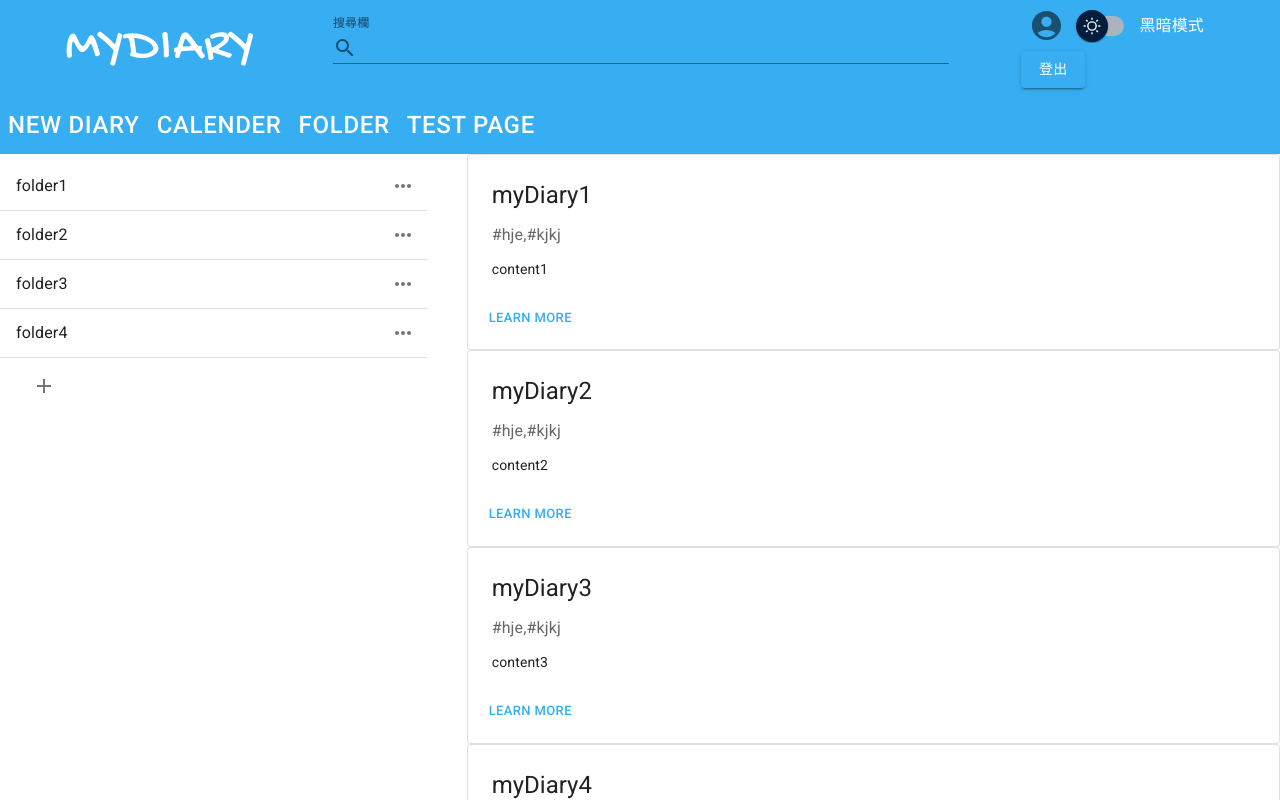
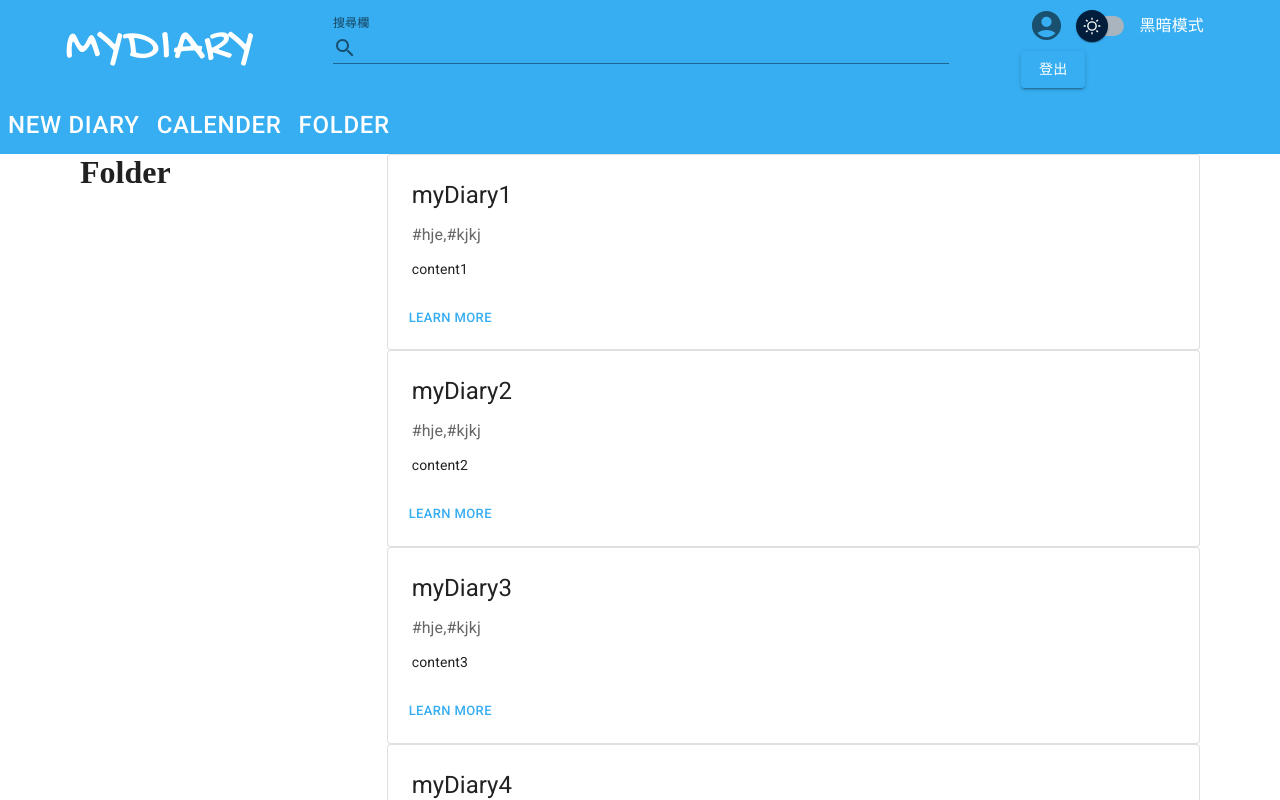
Before and after one commit to allen3325/SoftWareProject, a React (Create React App) app in the folder frontend/: page / in a window 1280 px wide. Shown: the top 800 px of the page. Built offline with nearby package versions, Linux system fonts and the light colour scheme.

Commit message:
Revert "Merge pull request #6 from allen3325/dev-frontend-adminpg_and_folder"
This reverts commit 8c4fbe2ffe84a27cf43827a87fbf73de2fe89d1f, reversing
changes made to 9fcb3b642298687efd098586f43c36aeef8cd5df.

```diff
--- a/frontend/src/App.js
+++ b/frontend/src/App.js
@@ -9,9 +9,6 @@
 import NewDiaryPage from "./components/NewDiaryPage/NewDiaryPage";
 import CalenderSearchPage from "./components/CalenderSearchPage/CalenderSearchPage";
 import FolderPage from "./components/FolderPage/FolderPage";
-import UserListDataGrid from "./components/AdminPage/UserIdListDataGrid";
-import UserIdListTable from "./components/AdminPage/UserIdListTable";
-import FolderList from "./components/FolderPage/FolderList";
 
 function App() {
   // let localDarkMode = localStorage.getItem("darkMode");
@@ -42,7 +39,6 @@
   });
 
   return (
-
     <ThemeProvider theme={theme} >
       <Paper elevation={0}>
         <Header isLogin={true} onChangeDarkMode={changeDarkMode} propsDarkMode={darkMode} />
@@ -53,7 +49,6 @@
           <Route exact path="newDiary" element={<NewDiaryPage />} />
           <Route exact path="calenderSearch" element={<CalenderSearchPage />} />
           <Route exact path="folderPage" element={<FolderPage />} />
-          <Route exact path="test" element={<UserIdListTable/>} />
         </Routes>
       </Paper>
     </ThemeProvider >
--- a/frontend/src/components/AdminPage/UserIdList.js
+++ /dev/null
@@ -1,23 +0,0 @@
-// 已棄用
-
-import ListItem from "@mui/material/ListItem";
-import ListItemButton from "@mui/material/ListItemButton";
-import ListItemIcon from "@mui/material/ListItemIcon";
-import ListItemText from "@mui/material/ListItemText";
-
-function UserListPage(props) {
-  return (
-    <div>
-      <ListItem
-        secondaryAction={<ListItemText edge="end" primary={props.total} />}
-      >
-        <ListItem>
-          <ListItemText edge="start" primary={props.index} />
-          <ListItemText primary={props.name} />
-        </ListItem>
-      </ListItem>
-    </div>
-  );
-}
-
-export default UserListPage;
--- a/frontend/src/components/AdminPage/UserIdListDataGrid.js
+++ /dev/null
@@ -1,60 +0,0 @@
-import Table from "@mui/material/Table";
-import TableBody from "@mui/material/TableBody";
-import TableCell from "@mui/material/TableCell";
-import TableContainer from "@mui/material/TableContainer";
-import TableHead from "@mui/material/TableHead";
-import TableRow from "@mui/material/TableRow";
-import Paper from "@mui/material/Paper";
-import Box from "@mui/material/Box";
-
-function createData(name, total) {
-  return { name, total };
-}
-
-const rows = [
-  createData("Tom", 159),
-  createData("Jerry", 237),
-  createData("Luke", 262),
-  createData("Steve", 305),
-  createData("Ging", 356),
-];
-
-export default function UserListDataGrid() {
-  return (
-    <Box
-      sx={{
-        height: "100vh",
-        marginTop: 8,
-        display: "flex",
-        flexDirection: "column",
-        alignItems: "center",
-      }}
-    >
-      <TableContainer component={Paper} sx={{ width: "100%", maxWidth: 900 }}>
-        <Table>
-          <TableHead>
-            <TableRow>
-              <TableCell>No.</TableCell>
-              <TableCell align="left">UserID</TableCell>
-              <TableCell align="right">Total</TableCell>
-            </TableRow>
-          </TableHead>
-          <TableBody>
-            {rows.map((row, idx) => (
-              <TableRow
-                key={idx}
-                sx={{ "&:last-child td, &:last-child th": { border: 0 } }}
-              >
-                <TableCell component="th" scope="row">
-                  {idx + 1}
-                </TableCell>
-                <TableCell align="left">{row.name}</TableCell>
-                <TableCell align="right">{row.total}</TableCell>
-              </TableRow>
-            ))}
-          </TableBody>
-        </Table>
-      </TableContainer>
-    </Box>
-  );
-}
--- a/frontend/src/components/AdminPage/UserIdListTable.js
+++ /dev/null
@@ -1,64 +0,0 @@
-// 已棄用
-import List from "@mui/material/List";
-import Divider from "@mui/material/Divider";
-import UserIdList from "./UserIdList";
-import Box from "@mui/material/Box";
-import ListItem from "@mui/material/ListItem";
-import ListItemButton from "@mui/material/ListItemButton";
-import ListItemIcon from "@mui/material/ListItemIcon";
-import ListItemText from "@mui/material/ListItemText";
-
-export default function UserIdListTable(props) {
-  const userIds = [
-    {
-      name: "test",
-      total: "4",
-    },
-    {
-      name: "test2",
-      total: "5",
-    },
-    {
-      name: "test3",
-      total: "4",
-    },
-    {
-      name: "test4",
-      total: "76",
-    },
-  ];
-
-  return (
-    <Box
-      sx={{
-        marginTop: 8,
-        height: "100vh",
-        display: "flex",
-        flexDirection: "column",
-        alignItems: "center",
-      }}
-    >
-      <List sx={{ width: "100%", maxWidth: 900, bgcolor: "background.paper" }}>
-        <ListItem
-          secondaryAction={<ListItemText edge="end" primary="Total." />}
-        >
-          <ListItemText primary="No." edge="start" />
-          <ListItemText primary="Name" />
-        </ListItem>
-        <Divider />
-
-        {userIds.map((userId, index) => (
-          <>
-            <UserIdList
-              key={index}
-              index={index + 1}
-              name={userId.name}
-              total={userId.total}
-            />
-            <Divider />
-          </>
-        ))}
-      </List>
-    </Box>
-  );
-}
--- a/frontend/src/components/FolderPage/FolderList.js
+++ /dev/null
@@ -1,23 +0,0 @@
-import ListItem from "@mui/material/ListItem";
-import ListItemButton from "@mui/material/ListItemButton";
-import ListItemIcon from "@mui/material/ListItemIcon";
-import IconButton from "@mui/material/IconButton";
-import ListItemText from "@mui/material/ListItemText";
-import MoreHorizIcon from "@mui/icons-material/MoreHoriz";
-
-export default function FolderList(props) {
-  return (
-    <ListItem
-      secondaryAction={
-        <IconButton edge="end">
-          <MoreHorizIcon />
-        </IconButton>
-      }
-      disablePadding
-    >
-      <ListItemButton>
-      <ListItemText primary={props.folderName} />
-      </ListItemButton>
-    </ListItem>
-  );
-}
--- a/frontend/src/components/FolderPage/FolderPage.js
+++ b/frontend/src/components/FolderPage/FolderPage.js
@@ -1,37 +1,9 @@
-import List from "@mui/material/List";
-import ListItem from "@mui/material/ListItem";
-import ListItemButton from "@mui/material/ListItemButton";
-import ListItemIcon from "@mui/material/ListItemIcon";
-import Divider from "@mui/material/Divider";
-import FolderList from "./FolderList";
-import AddIcon from '@mui/icons-material/Add';
-
-const FolderPage = (props) => {
-  const folder = [
-    { folderName: "folder1" },
-    { folderName: "folder2" },
-    { folderName: "folder3" },
-    { folderName: "folder4" },
-  ];
-  return (
-    <>
-      <List sx={{ width: "100%", bgcolor: "background.paper" }}>
-        {folder.map((folder, index) => {
-          return (
-            <>
-              <FolderList key={index} folderName={folder.folderName} />
-              <Divider />
-            </>
-          );
-        })}
-        <ListItem>
-          <ListItemButton inset>
-            <ListItemIcon><AddIcon/></ListItemIcon>
-          </ListItemButton>
-        </ListItem>
-      </List>
-    </>
-  );
-};
+const FolderPage = () => {
+    return (
+        <div>
+            FolderPage
+        </div>
+    )
+}
 
 export default FolderPage;
--- a/frontend/src/components/Header/SmallHeader.js
+++ b/frontend/src/components/Header/SmallHeader.js
@@ -19,7 +19,6 @@
                 <MyThemeComponent href="/newDiary">new diary</MyThemeComponent>
                 <MyThemeComponent href="/calenderSearch">calender</MyThemeComponent>
                 <MyThemeComponent href="/folderPage">folder</MyThemeComponent>
-                <MyThemeComponent href="/test">TEST PAGE</MyThemeComponent>
                 {/* <MyThemeComponent href="/">outline page</MyThemeComponent> */}
             </ButtonGroup>
         </div>
--- a/frontend/src/components/HomePage/HomePage.js
+++ b/frontend/src/components/HomePage/HomePage.js
@@ -1,6 +1,5 @@
 import { Button, Grid, Link } from "@material-ui/core";
 import Cards from "../Cards/Cards"
-import FolderPage from "../FolderPage/FolderPage";
 import { TextField } from "@mui/material";
 import "./HomePage.css"
 function HomePage() {
@@ -43,10 +42,10 @@
           justifyContent="space-around"
           alignItems="flex-start"
         >
-          <Grid item xs={4} sm={4} md={4}>
-            <FolderPage/>
+          <Grid item xs={1} sm={1} md={1}>
+            <h1>Folder</h1>
           </Grid>
-          <Grid item xs={8} sm={8} md={8}>
+          <Grid item xs={2} sm={4} md={8}>
             <Cards items={cards} />
           </Grid>
           {/* <Grid item>
```
Also changed, not shown: 1 other file (tests, documents, lock files or other folders).
